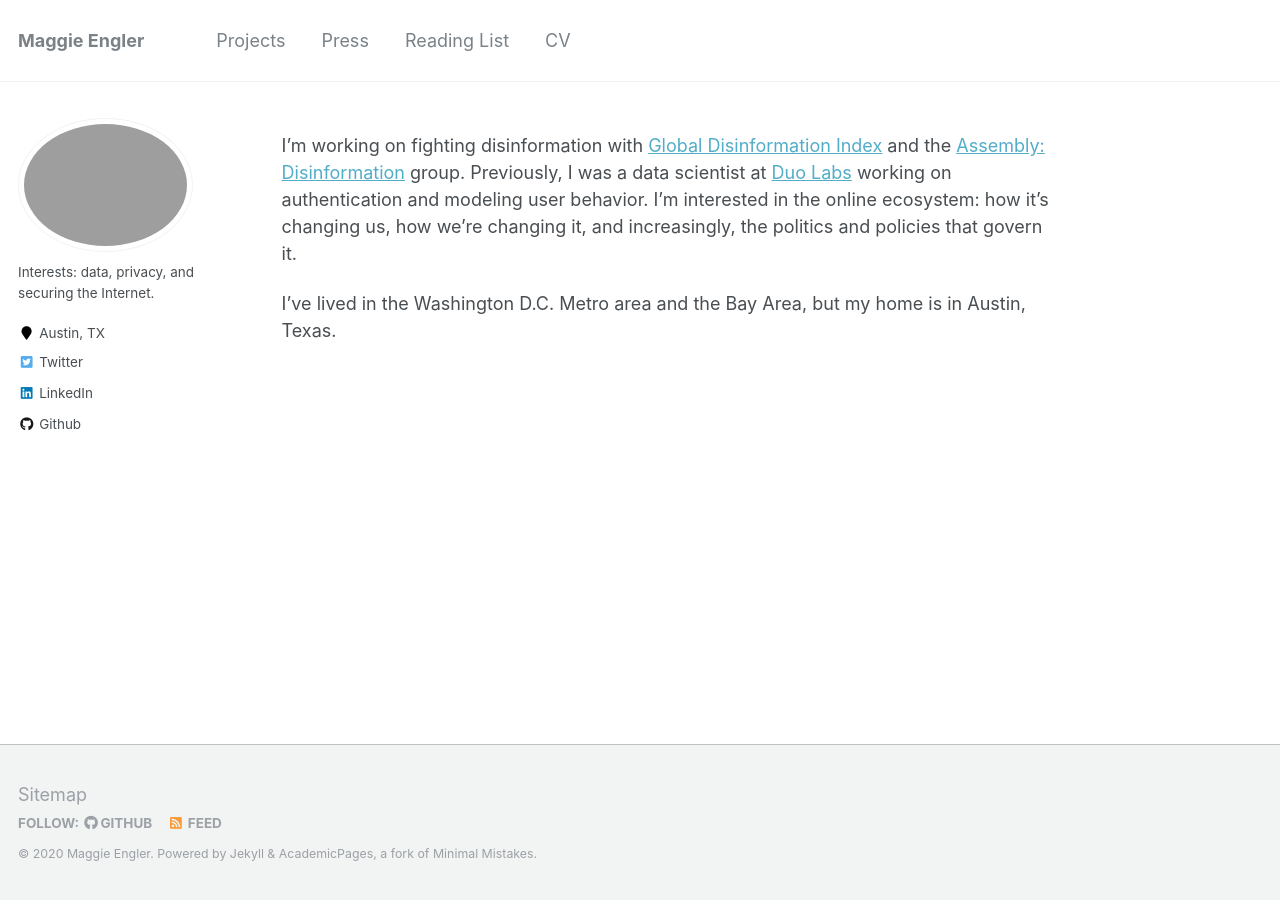
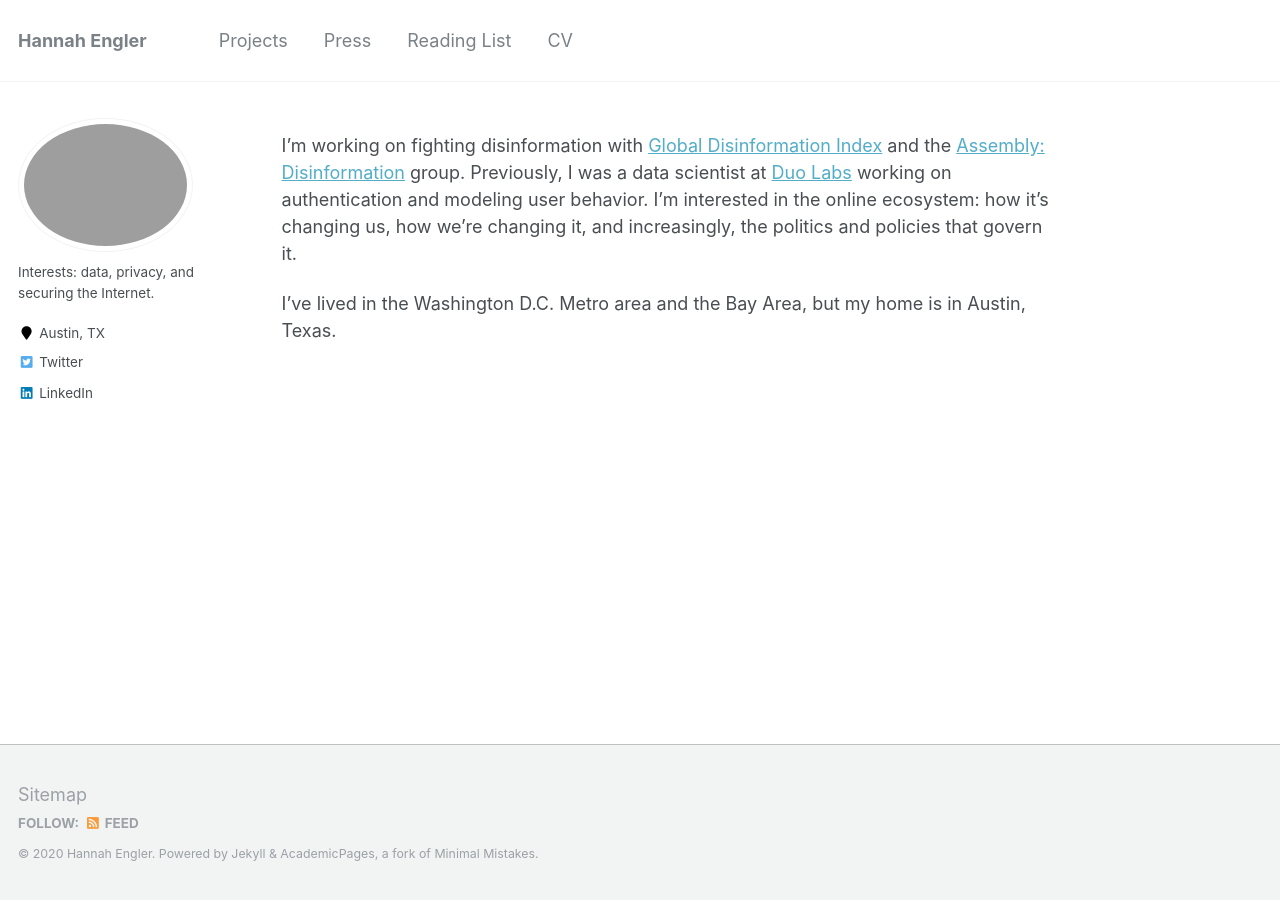
Before and after one commit to hannahmengler/hannahmengler.github.io, a Jekyll site: the page built from _pages/about.md, in a window 1280 px wide. Built offline with Jekyll 4.4.1, drawn with Linux system fonts in a browser that asks for light colours.

Commit message:
Update config

```diff
--- a/_config.yml
+++ b/_config.yml
@@ -7,13 +7,13 @@
 
 # Site Settings
 locale                   : "en-US"
-title                    : "Maggie Engler"
+title                    : "Hannah Engler"
 title_separator          : "-"
-name                     : &name "Maggie Engler"
+name                     : &name "Hannah Engler"
 description              : &description "personal description"
-url                      : https://mrengler.github.io # the base hostname & protocol for your site e.g. "https://mmistakes.github.io"
+url                      : https://hannahmengler.github.io # the base hostname & protocol for your site e.g. "https://mmistakes.github.io"
 baseurl                  : "" # the subpath of your site, e.g. "/blog"
-repository               : "mrengler/mrengler.github.io"
+repository               : "hannahmengler/hannahmengler.github.io"
 teaser                   :  # filename of teaser fallback teaser image placed in /images/, .e.g. "500x300.png"
 breadcrumbs              : false # true, false (default)
 words_per_minute         : 160
@@ -96,20 +96,20 @@ author:
   flickr           :
   facebook         :
   foursquare       :
-  github           : "mrengler"
+  github           :
   google_plus      :
   keybase          :
   instagram        :
   impactstory      : #"https://profiles.impactstory.org/u/xxxx-xxxx-xxxx-xxxx"
   lastfm           :
-  linkedin         : "maggie-engler-717852132"
+  linkedin         : ""
   orcid            :
   pinterest        :
   soundcloud       :
   stackoverflow    : # http://stackoverflow.com/users/123456/username
   steam            :
   tumblr           :
-  twitter          : "@maggieengler"
+  twitter          : "@caffeinehannah"
   vine             :
   weibo            :
   xing             :
```
